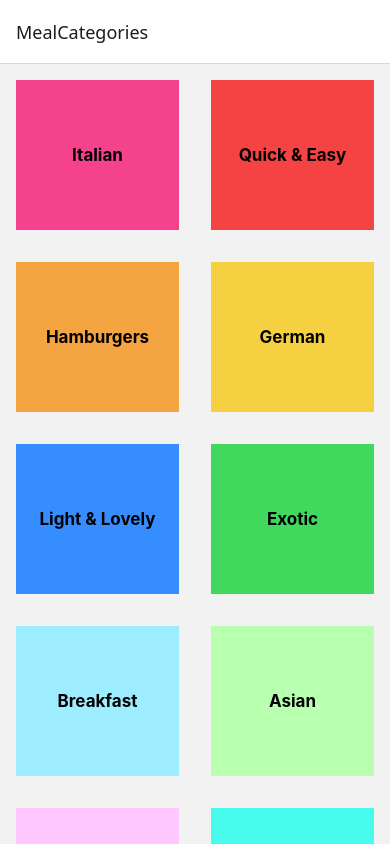
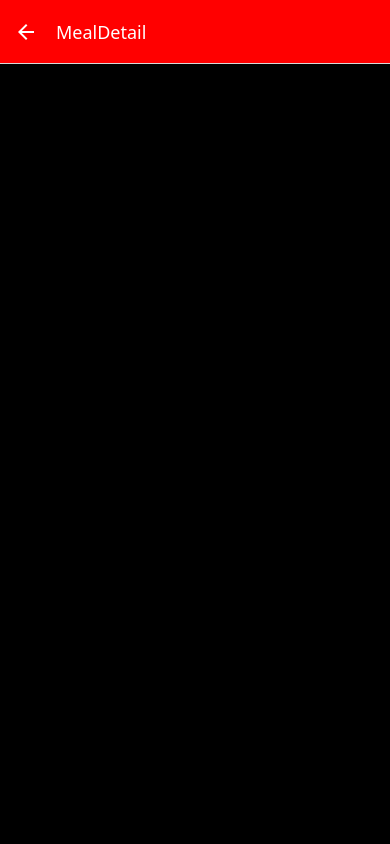
Before and after one commit to 0x3ree/FoodChoice, a React Native app: screen /MealDetail in a window 390 px wide. Built offline with nearby package versions, Linux system fonts and the light colour scheme.

Commit message:
Add MealDetailScreen and update navigation in App; enhance MealsOverviewScreen with dynamic title

```diff
--- a/App.js
+++ b/App.js
@@ -4,6 +4,7 @@ import { NavigationContainer } from "@react-navigation/native";
 import { createNativeStackNavigator } from "@react-navigation/native-stack";
 import MealsOverviewScreen from "./screens/MealsOverviewScreen";
 import CategoriesScreen from "./screens/CategoriesScreen";
+import MealDetailScreen from "./screens/MealDetailScreen";
 
 const StackScreens = createNativeStackNavigator(); // this is the navigator, it's an object with two -
 //  properteries, screen and navigator in other words it's an object with two properties,-
@@ -12,18 +13,35 @@ const StackScreens = createNativeStackNavigator(); // this is the navigator, it'
 export default function App() {
   return (
     <>
-      <StatusBar style="dark" />
+      <StatusBar style="light" />
 
       <NavigationContainer>
-        <StackScreens.Navigator>
+        <StackScreens.Navigator
+          screenOptions={{
+            headerStyle: { backgroundColor: "#ff0000" },
+            headerTintColor: "white",
+            contentStyle: { backgroundColor: "#000" },
+          }}
+        >
           <StackScreens.Screen
             name="MealCategories"
             component={CategoriesScreen}
+            options={{
+              title: "All Categories",
+            }}
           />
+          {/*in here the reason why we don't use the options prop to set title is because for ever other item we click it's the same title so we then set it dynamically which give each options we click a diff header title*/}
           <StackScreens.Screen
             name="MealsOverview"
             component={MealsOverviewScreen}
+            //   options={({ route, navigation }) => {
+            //   const catId = route.params.categoryId;
+            //    return {
+            //      title: catId,
+            //  }; // this  is one option we  use the navigation prop to set the title dynamically, but we will set the option in the component itself
+            //  }}
           />
+          <StackScreens.Screen name="MealDetail" component={MealDetailScreen} />
         </StackScreens.Navigator>
       </NavigationContainer>
     </>
--- a/components/CategoryGridTile.js
+++ b/components/CategoryGridTile.js
@@ -55,5 +55,6 @@ const styles = StyleSheet.create({
   title: {
     fontSize: 17,
     fontWeight: "bold",
+    color: "white",
   },
 });
--- a/components/MealsItem.js
+++ b/components/MealsItem.js
@@ -9,7 +9,10 @@ import {
 function MealsItem({ title, imageUrl, duration, complexity, affordability }) {
   return (
     <View style={styles.mealItem}>
-      <Pressable>
+      <Pressable
+        android_ripple={{ color: "#ccc" }}
+        style={({ pressed }) => (pressed ? styles.buttonPressed : null)}
+      >
         <View style={styles.innerContainer}>
           <View>
             <Image source={{ uri: imageUrl }} style={styles.image} />
@@ -42,9 +45,9 @@ const styles = StyleSheet.create({
     elevation: 4,
     // overflow: Platform.OS === "android" ? "hidden" : "visible",
     // for ios
-    // shadowOpacity: 0.25,
+    // shadowOpacity: 0.35,
     //  shadowOffset: { width: 0, height: 2 },
-    //   shadowRadius: 8,
+    //   shadowRadius: 16,
   },
   image: {
     width: "100%",
@@ -62,6 +65,10 @@ const styles = StyleSheet.create({
     padding: 8,
     justifyContent: "center",
   },
+  buttonPressed: {
+    // opacity: Platform.OS === "ios" ? 0.5 : null, // this is for ios
+    opacity: 0.5,
+  },
   innerContainer: {
     // this is the container that holds the image and the text and the rounded corners disappeard on ios due to the overflow hidden
     borderRadius: 8,
--- a/data/dummy-data.js
+++ b/data/dummy-data.js
@@ -2,16 +2,16 @@ import Category from "../models/category";
 import Meal from "../models/meal";
 
 export const CATEGORIES = [
-  new Category("c1", "Italian", "#f5428d"),
-  new Category("c2", "Quick & Easy", "#f54242"),
-  new Category("c3", "Hamburgers", "#f5a442"),
-  new Category("c4", "German", "#f5d142"),
-  new Category("c5", "Light & Lovely", "#368dff"),
-  new Category("c6", "Exotic", "#41d95d"),
-  new Category("c7", "Breakfast", "#9eecff"),
-  new Category("c8", "Asian", "#b9ffb0"),
-  new Category("c9", "French", "#ffc7ff"),
-  new Category("c10", "Summer", "#47fced"),
+  new Category("c1", "ITALIAN", "#ff0000"),
+  new Category("c2", "QUICK & EASY", "#ff0000"),
+  new Category("c3", "HAMBURGERS", "#ff0000"),
+  new Category("c4", "GERMAN", "#ff0000"),
+  new Category("c5", "LIGHT & LOVELY", "#ff0000"),
+  new Category("c6", "EXOTIC", "#ff0000"),
+  new Category("c7", "BREAKFAST", "#ff0000"),
+  new Category("c8", "ASIAN", "#ff0000"),
+  new Category("c9", "FRENCH", "#ff0000"),
+  new Category("c10", "SUMMER", "#ff0000"),
 ];
 
 export const MEALS = [
--- /dev/null
+++ b/screens/MealDetailScreen.js
@@ -0,0 +1,11 @@
+import { Text, View } from "react-native";
+
+function MealDetailScreen() {
+  return (
+    <View>
+      <Text>MealDetailScreen</Text>
+    </View>
+  );
+}
+
+export default MealDetailScreen;
--- a/screens/MealsOverviewScreen.js
+++ b/screens/MealsOverviewScreen.js
@@ -1,15 +1,29 @@
+import { useLayoutEffect } from "react";
 import { View, StyleSheet, FlatList } from "react-native";
 import MealsItem from "../components/MealsItem";
-import { MEALS } from "../data/dummy-data";
+import { MEALS, CATEGORIES } from "../data/dummy-data";
 
-function MealsOverviewScreen({ route }) {
-  const catID = route.params.categoryId; // we are showing the data passed from the CategoriesScreen
+function MealsOverviewScreen({ route, navigation }) {
+  const catId = route.params.categoryId; // we are showing the data passed from the CategoriesScreen
 
   // we are filtering the meals based on the category id which is stored in the mealItem object.
   const displayedMeals = MEALS.filter((mealItem) => {
-    return mealItem.categoryIds.indexOf(catID) >= 0;
+    return mealItem.categoryIds.indexOf(catId) >= 0;
   }); // we start by storing the data we want to display in a const, we are then filtering
   // the meals based on the category id. we then wan to return true if the category id is included in the categoryIds array of the mealItem.
+  //(suggestion) we are using the indexOf method to check if the category id is included in the array, if it is included it will return the index of the first occurrence of the category id in the array, if it is not included it will return -1. so we check if it's greater than or equal to 0.
+  // (s)this will return an array of meal items that belong to the selected category.
+  // (s)we can also use the filter method to filter the meals based on the category id, but we are using indexOf method to check if the category id is included in the array.
+
+  useLayoutEffect(() => {
+    const categoryTitle = CATEGORIES.find(
+      (category) => category.id === catId
+    ).title;
+    navigation.setOptions({
+      title: categoryTitle,
+    });
+  }, [catId, navigation]); // we are using the useEffect hook to set the title of the screen based on the category id. we are using the find method to find the category object that matches the category id, and then we are setting the title of the screen to the title of that category. we earlier used just the navigation prop to set the title which showed some error due to it not being the proper way so we used useeffect but then it's slow and doesn't load properly so we use layouteffect.
+
   function renderMealItem(itemData) {
     const item = itemData.item;
     const mealProps = {
```
